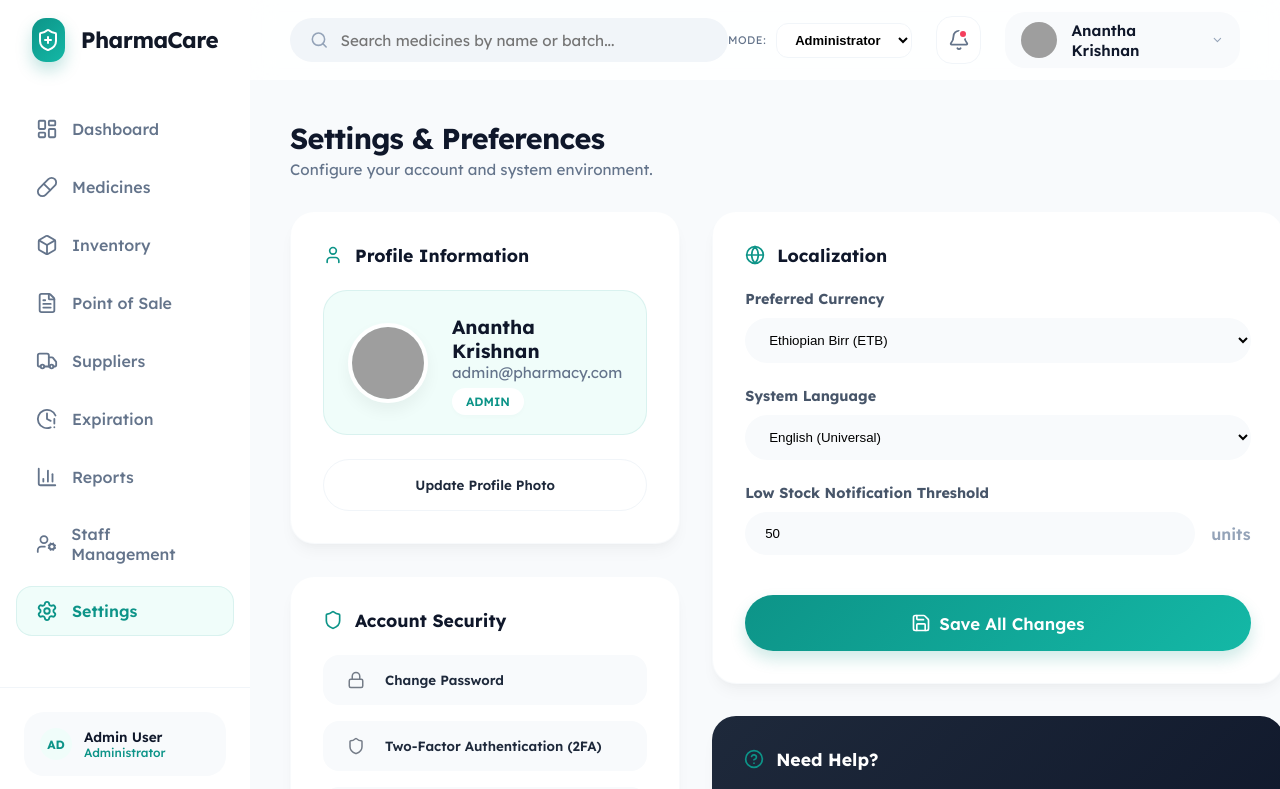
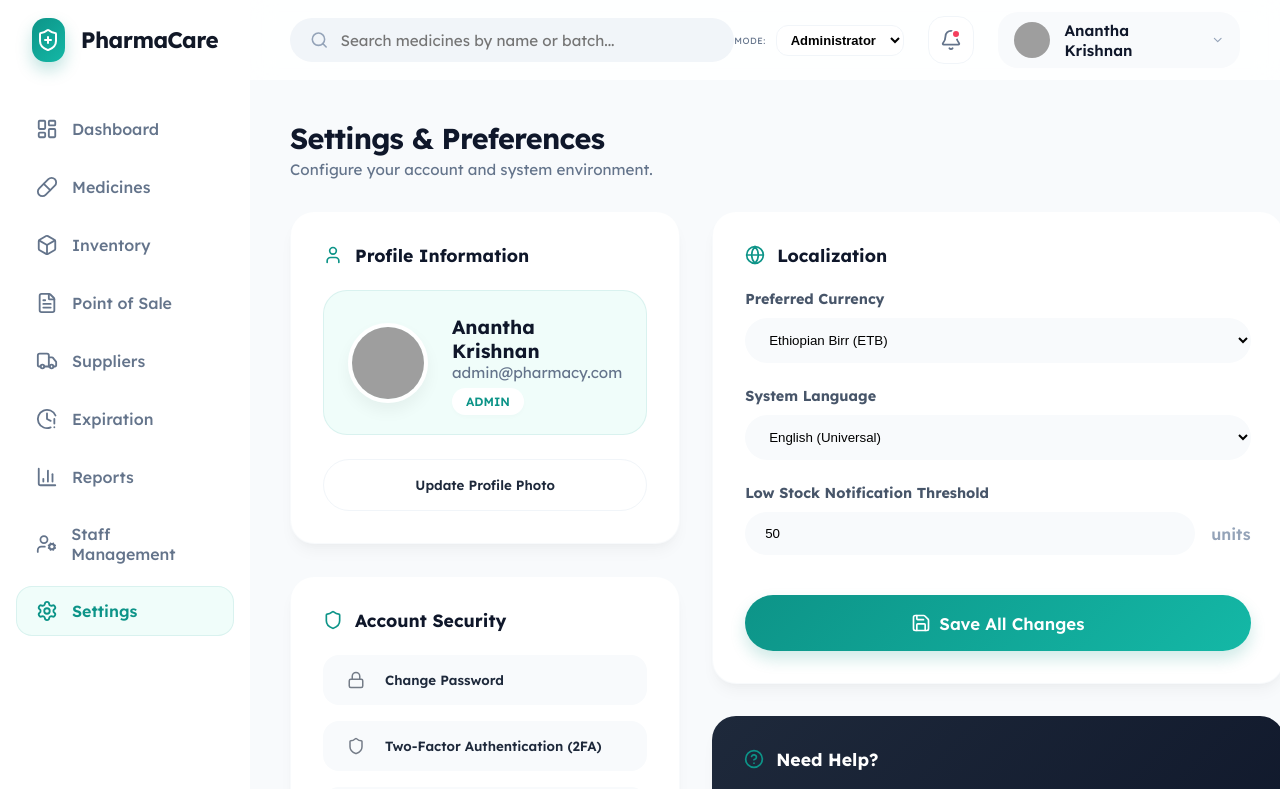
Before and after one commit to smstechnologieset/Pharmacy-Inventory-System, a React (Vite) app: page /settings in a window 1280 px wide. Shown: the top 789 px of the page. Built offline with nearby package versions, Linux system fonts and the light colour scheme; grey boxes are pictures that could not be loaded.

Commit message:
minor edits

```diff
--- a/src/components/Header.jsx
+++ b/src/components/Header.jsx
@@ -17,12 +17,12 @@ const Header = () => {
       <div className="header-right">
         {/* Role Switcher for Demo Purposes */}
         <div style={{ display: 'flex', alignItems: 'center', gap: '10px' }}>
-          <span style={{ fontSize: '11px', color: '#64748B', fontWeight: '400', textTransform: 'uppercase', letterSpacing: '0.05em' }}>Mode:</span>
+          <span style={{ fontSize: '9px', color: '#64748B', fontWeight: '400', textTransform: 'uppercase', letterSpacing: '0.05em' }}>Mode:</span>
           <select
             onChange={(e) => setRole(e.target.value)}
             value={user?.role}
             style={{
-              padding: '8px 14px',
+              padding: '6px 10px',
               borderRadius: '12px',
               border: '1px solid #F1F5F9',
               outline: 'none',
--- a/src/components/Sidebar.jsx
+++ b/src/components/Sidebar.jsx
@@ -55,7 +55,7 @@ const Sidebar = () => {
       </nav>
 
       {/* User Info Capsule as seen in screenshot */}
-      <div style={{ padding: '24px', borderTop: '1px solid var(--border)' }}>
+      {/* <div style={{ padding: '24px', borderTop: '1px solid var(--border)' }}>
         <div style={{
           background: '#F8FAFC',
           padding: '16px',
@@ -81,7 +81,7 @@ const Sidebar = () => {
             <div style={{ color: 'var(--primary)', fontSize: '0.75rem', fontWeight: '500' }}>Administrator</div>
           </div>
         </div>
-      </div>
+      </div> */}
     </aside>
   );
 };
```
